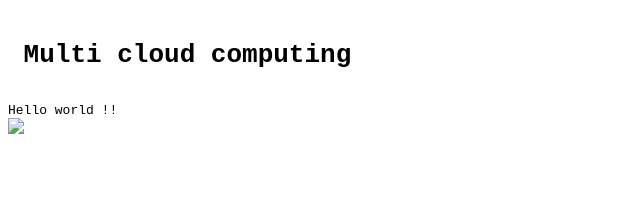
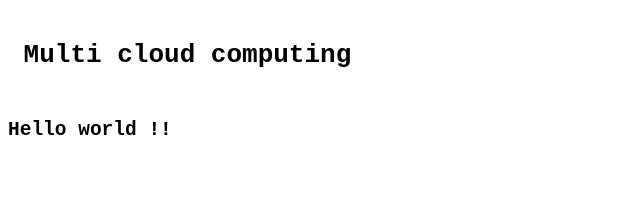
Before and after one commit to P-pa/cloudtask, a plain HTML site: page index.html in a window 1280 px wide. Shown: the whole page, without its empty margins (0-640 px from the left). Drawn offline with Linux system fonts and the light colour scheme.

Commit message:
Update index.html

```diff
--- a/index.html
+++ b/index.html
@@ -1,7 +1,7 @@
 <pre>
 <body>
 <h1> Multi cloud computing </h1>
-Hello world !!
-<img src= "C:\Users\HP\Desktop\cloud.jpg">
+<h2>Hello world !!</h2>
+
 </body>
 </pre>
```
